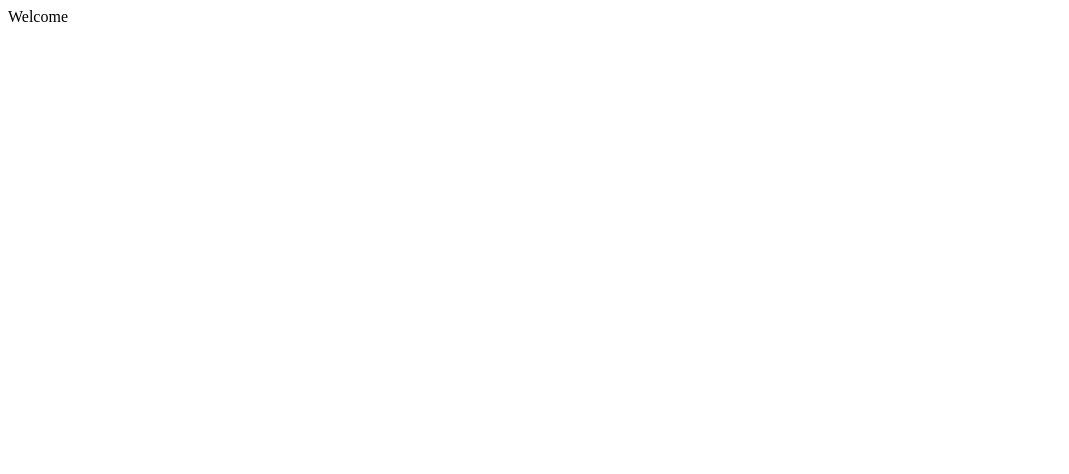
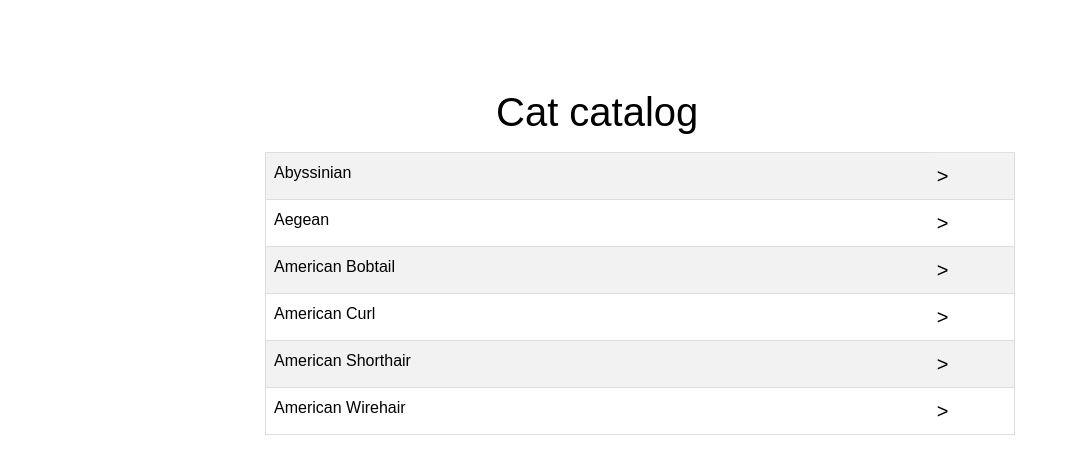
Before and after one commit to CPrasa/cat-catalog, a React (Create React App) app: page / in a window 1280 px wide. Shown: the top 474 px of the page, without its empty margins (0-1069 px from the left). Built offline with nearby package versions, Linux system fonts and the light colour scheme.

Commit message:
set the navigation

```diff
--- a/package.json
+++ b/package.json
@@ -3,11 +3,15 @@
   "version": "0.1.0",
   "private": true,
   "dependencies": {
+    "@fortawesome/fontawesome-free": "^6.5.2",
     "@testing-library/jest-dom": "^5.17.0",
     "@testing-library/react": "^13.4.0",
     "@testing-library/user-event": "^13.5.0",
+    "bootstrap": "^5.3.3",
+    "bootstrap-icons": "^1.11.3",
     "react": "^18.3.1",
     "react-dom": "^18.3.1",
+    "react-router-dom": "^6.24.0",
     "react-scripts": "5.0.1",
     "web-vitals": "^2.1.4"
   },
--- /dev/null
+++ b/src/components/CatBreedCard.css
@@ -0,0 +1,16 @@
+/* CatBreedCard.css */
+
+.custom-card {
+  width: 500px;
+  /* Add any other custom styles for the card itself */
+}
+
+.custom-header {
+  background-color: lightgray;
+  padding: 10px;
+}
+
+.custom-body {
+  background-color: lightgray;
+  /* Add any other custom styles for the card body */
+}
--- /dev/null
+++ b/src/components/styles.css
@@ -0,0 +1,39 @@
+body {
+  font-family: Arial, sans-serif;
+  padding: 20px;
+
+}
+
+.text {
+  text-align: center;
+}
+
+.title {
+  padding: 20px;
+}
+
+.table-container {
+  display: flex;
+  justify-content: center;
+  margin-top: 20px;
+}
+
+.table-custom {
+  width: 750px;
+}
+
+.table tbody tr {
+  border: 1px solid #ddd; /* Border around each row */
+}
+
+.table td {
+  padding: 8px; /* Padding inside each cell */
+  text-align: left;
+}
+
+.arrow {
+  cursor: pointer;
+  color: black;
+  font-size: 20px;
+  user-select: none; /* Prevent text selection on double-click */
+}
--- a/src/index.js
+++ b/src/index.js
@@ -1,11 +1,20 @@
 import React from 'react';
 import ReactDOM from 'react-dom/client';
-import App from './App';
+import 'bootstrap/dist/css/bootstrap.min.css'; // Ensure this line is included
 
+import { BrowserRouter, Routes, Route } from "react-router-dom";
+import CatBreedCard from './components/CatBreedCard';
+import CatBreedList from './components/CatBreedDetail';
 
 const root = ReactDOM.createRoot(document.getElementById('root'));
 root.render(
   <React.StrictMode>
-    <App />
+    <BrowserRouter>
+      <Routes>
+
+        <Route path="/breedCard" element={<CatBreedCard />} />
+        <Route path="/" element={<CatBreedList/>}> </Route>
+      </Routes>
+    </BrowserRouter>
   </React.StrictMode>
 );
```
Also changed, not shown: src/Assets/a1.png (added), 1 other file (tests, documents, lock files or other folders).
